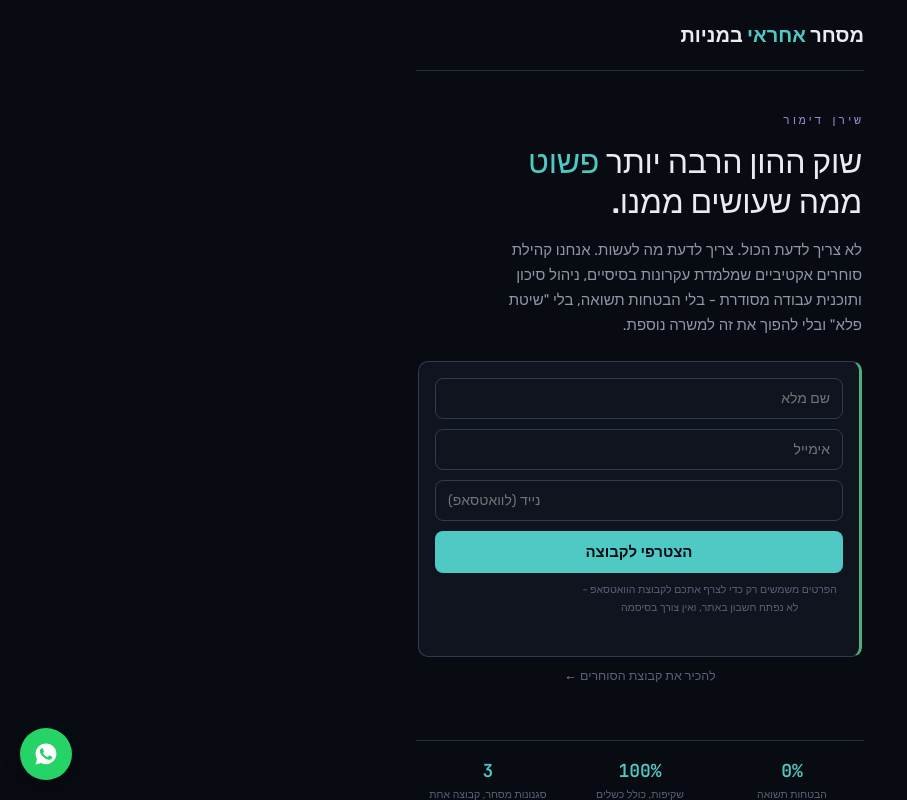
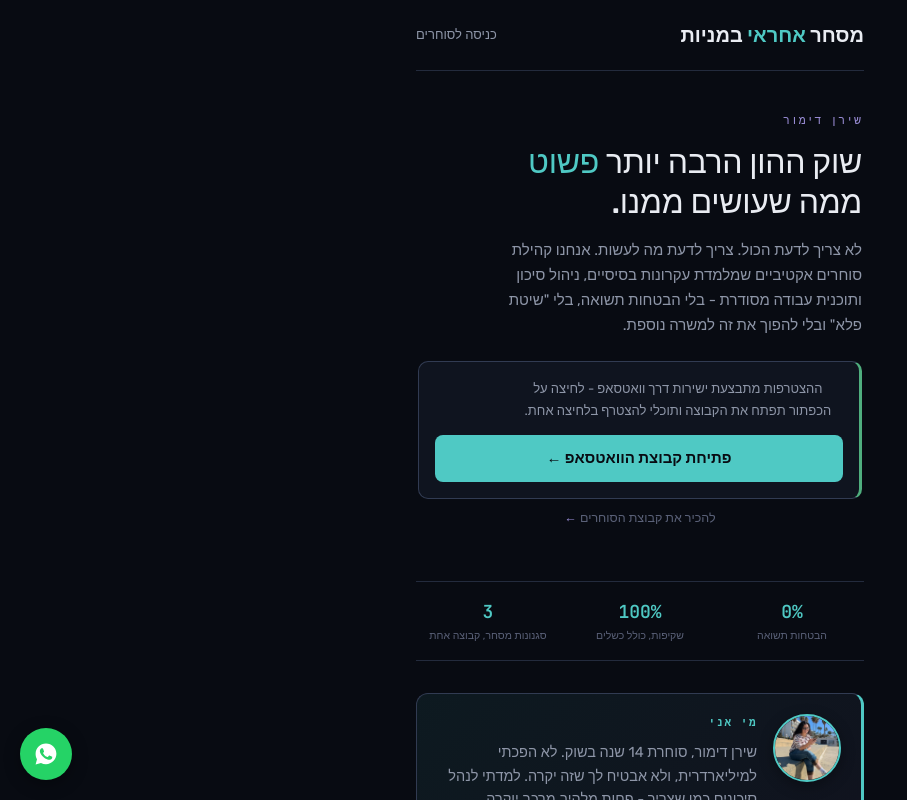
Before and after one commit to ShiranDimor/shirandimor, a Next.js app: page / in a window 1280 px wide. Both pictures are taken after a click on the button "הצטרפות לקבוצת העדכונים - חינם". Shown: the top 800 px of the page, without its empty margins (0-907 px from the left). Built offline with nearby package versions, Linux system fonts and the light colour scheme; no server answers; the database is empty.

Commit message:
Update page.tsx

```diff
--- a/app/page.tsx
+++ b/app/page.tsx
@@ -57,6 +57,7 @@ export default function HomePage() {
     <div className="wrap">
       <header>
         <div className="brand">מסחר <span>אחראי</span> במניות</div>
+        <Link href="/login" className="nav-link">כניסה לסוחרים</Link>
       </header>
 
       <div className="hero-v2">
@@ -71,14 +72,13 @@ export default function HomePage() {
         )}
 
         {showLeadForm && (
-          <div style={{ background: 'var(--bg-surface)', border: '1px solid var(--border-hairline-strong)', borderRight: '3px solid var(--profit)', borderRadius: '10px', padding: '16px', marginBottom: '10px' }}>
-            <div className="field" style={{ marginBottom: '10px' }}><input type="text" placeholder="שם מלא" /></div>
-            <div className="field" style={{ marginBottom: '10px' }}><input type="email" placeholder="אימייל" /></div>
-            <div className="field" style={{ marginBottom: '10px' }}><input type="tel" placeholder="נייד (לוואטסאפ)" /></div>
-            <button className="btn-primary">הצטרפי לקבוצה</button>
-            <p style={{ fontSize: '10.5px', color: 'var(--text-tertiary)', textAlign: 'center', marginTop: '8px' }}>
-              הפרטים משמשים רק כדי לצרף אתכם לקבוצת הוואטסאפ - לא נפתח חשבון באתר, ואין צורך בסיסמה
+          <div style={{ background: 'var(--bg-surface)', border: '1px solid var(--border-hairline-strong)', borderRight: '3px solid var(--profit)', borderRadius: '10px', padding: '16px', marginBottom: '10px', textAlign: 'center' }}>
+            <p style={{ fontSize: '13px', color: 'var(--text-secondary)', marginBottom: '14px' }}>
+              ההצטרפות מתבצעת ישירות דרך וואטסאפ - לחיצה על הכפתור תפתח את הקבוצה ותוכלי להצטרף בלחיצה אחת.
             </p>
+            <a href="https://chat.whatsapp.com/GEf9Y4vFRDSEWKixrETWcg" target="_blank" rel="noopener noreferrer" className="btn-primary" style={{ display: 'block', textDecoration: 'none' }}>
+              פתיחת קבוצת הוואטסאפ ←
+            </a>
           </div>
         )}
 
```
